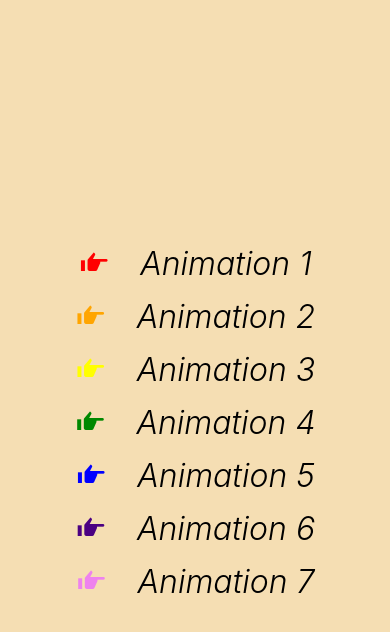
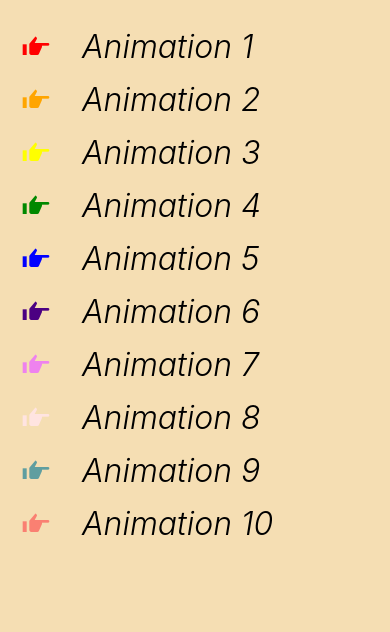
Before and after one commit to firstChairCoder/Animations_ReactNative, a React Native app: screen / in a window 390 px wide. Shown: the top 632 px of the page. Built offline with nearby package versions, Linux system fonts and the light colour scheme.

Commit message:
Home page restructuring.

```diff
--- a/App.js
+++ b/App.js
@@ -1,26 +1,38 @@
 import "react-native-gesture-handler";
 import React from "react";
-import { StyleSheet, View } from "react-native";
+import { ScrollView, StyleSheet, View } from "react-native";
 import { NavigationContainer } from "@react-navigation/native";
 import { createNativeStackNavigator } from "@react-navigation/native-stack";
 
 import {
   Animation1,
+  Animation10,
+  Animation11,
+  Animation12,
+  Animation13,
+  Animation14,
+  Animation15,
   Animation2,
   Animation3,
   Animation4,
   Animation5,
   Animation6,
   Animation7,
+  Animation8,
+  Animation9,
 } from "./src/screens";
 import Button from "./src/components/Button";
 
 const styles = StyleSheet.create({
   container: {
     flex: 1,
-    justifyContent: "center",
-    alignItems: "center",
+    // justifyContent: "center",
+    // alignItems: "center",
     backgroundColor: "wheat",
+    paddingTop: 20,
+  },
+  content: {
+    paddingLeft: 20,
   },
 });
 
@@ -28,7 +40,7 @@ const Stack = createNativeStackNavigator();
 
 function HomeScreen({ navigation }) {
   return (
-    <View style={styles.container}>
+    <ScrollView style={styles.container} contentContainerStyle={styles.content}>
       <Button
         onPress={() => navigation.navigate("Peeps")}
         color={"#F00"}
@@ -64,22 +76,47 @@ function HomeScreen({ navigation }) {
         color={"#EE82EE"}
         text={"Animation 7"}
       />
-      {/*      <Button
-          onPress={() => navigation.navigate("Behance")}
+      <Button
+        onPress={() => navigation.navigate("SvgProgress3")}
         color={"mistyrose"}
         text={"Animation 8"}
       />
       <Button
-          onPress={() => navigation.navigate("Checklist")}
+        onPress={() => navigation.navigate("TimePicker")}
         color={"cadetblue"}
         text={"Animation 9"}
       />
       <Button
-          onPress={() => navigation.navigate("C")}
+        onPress={() => navigation.navigate("Counter")}
         color={"salmon"}
         text={"Animation 10"}
+      />
+      {/* <Button
+        onPress={() => navigation.navigate("Counter")}
+        color={"#E52B50"}
+        text={"Animation 11"}
+      />
+      <Button
+        onPress={() => navigation.navigate("Counter")}
+        color={"mediumaquamarine"}
+        text={"Animation 12"}
+      />
+      <Button
+        onPress={() => navigation.navigate("Counter")}
+        color={"sandybrown"}
+        text={"Animation 13"}
+      />
+      <Button
+        onPress={() => navigation.navigate("Counter")}
+        color={"#E49B0F"}
+        text={"Animation 14"}
+      />
+      <Button
+        onPress={() => navigation.navigate("Counter")}
+        color={"#ACE1AF"}
+        text={"Animation 15"}
       /> */}
-    </View>
+    </ScrollView>
   );
 }
 
@@ -101,13 +138,18 @@ export default function App() {
         <Stack.Screen name={"NumTicker"} component={Animation5} />
         <Stack.Screen name={"Carousel"} component={Animation6} />
         <Stack.Screen name={"SvgProgress2"} component={Animation7} />
-        {/*  <Stack.Screen name={"Behance"} component={Animation8} />
-          <Stack.Screen name={"Checklist"} component={Animation9} />
-          <Stack.Screen name={"C"} component={Animation10} /> */}
+        <Stack.Screen name={"SvgProgress3"} component={Animation8} />
+        <Stack.Screen name={"TimePicker"} component={Animation9} />
+        <Stack.Screen name={"Counter"} component={Animation10} />
+        {/* <Stack.Screen name={"A"} component={Animation11} />
+        <Stack.Screen name={"B"} component={Animation12} />
+        <Stack.Screen name={"C"} component={Animation13} />
+        <Stack.Screen name={"D"} component={Animation14} />
+        <Stack.Screen name={"E"} component={Animation15} /> */}
       </Stack.Navigator>
     </NavigationContainer>
-    // <View style={{ flex: 1, justifyContent: "center", alignItems: "center" }}>
-    //   <Text>Carpe Diem</Text>
+    // <View style={styles.container}>
+    //   <Text>Siempre quiero mas</Text>
     // </View>
   );
 }
--- a/src/components/Button.js
+++ b/src/components/Button.js
@@ -1,5 +1,5 @@
 import React from "react";
-import { View, Text, StyleSheet, TouchableOpacity } from "react-native";
+import { StyleSheet, Text, TouchableOpacity, View } from "react-native";
 import { MaterialCommunityIcons as Icon } from "@expo/vector-icons";
 
 const styles = StyleSheet.create({
@@ -9,10 +9,11 @@ const styles = StyleSheet.create({
     marginVertical: 7,
   },
   text: {
+    flex: 1,
     fontSize: 32,
     fontWeight: "300",
     fontStyle: "italic",
-    textAlign: "center",
+    textAlign: "auto",
   },
 });
 
```
Lines whose indentation alone changed are shown as unchanged.
